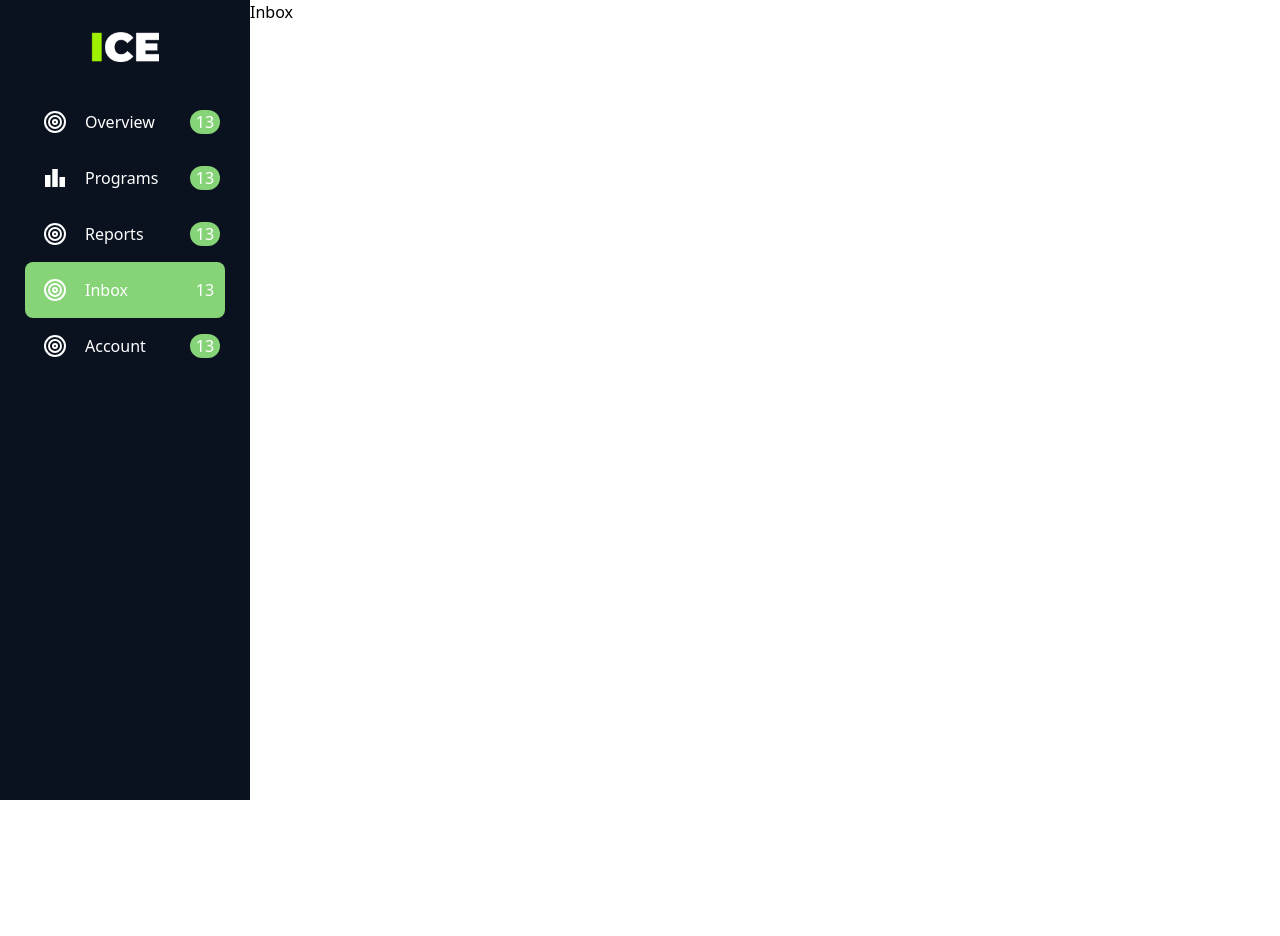
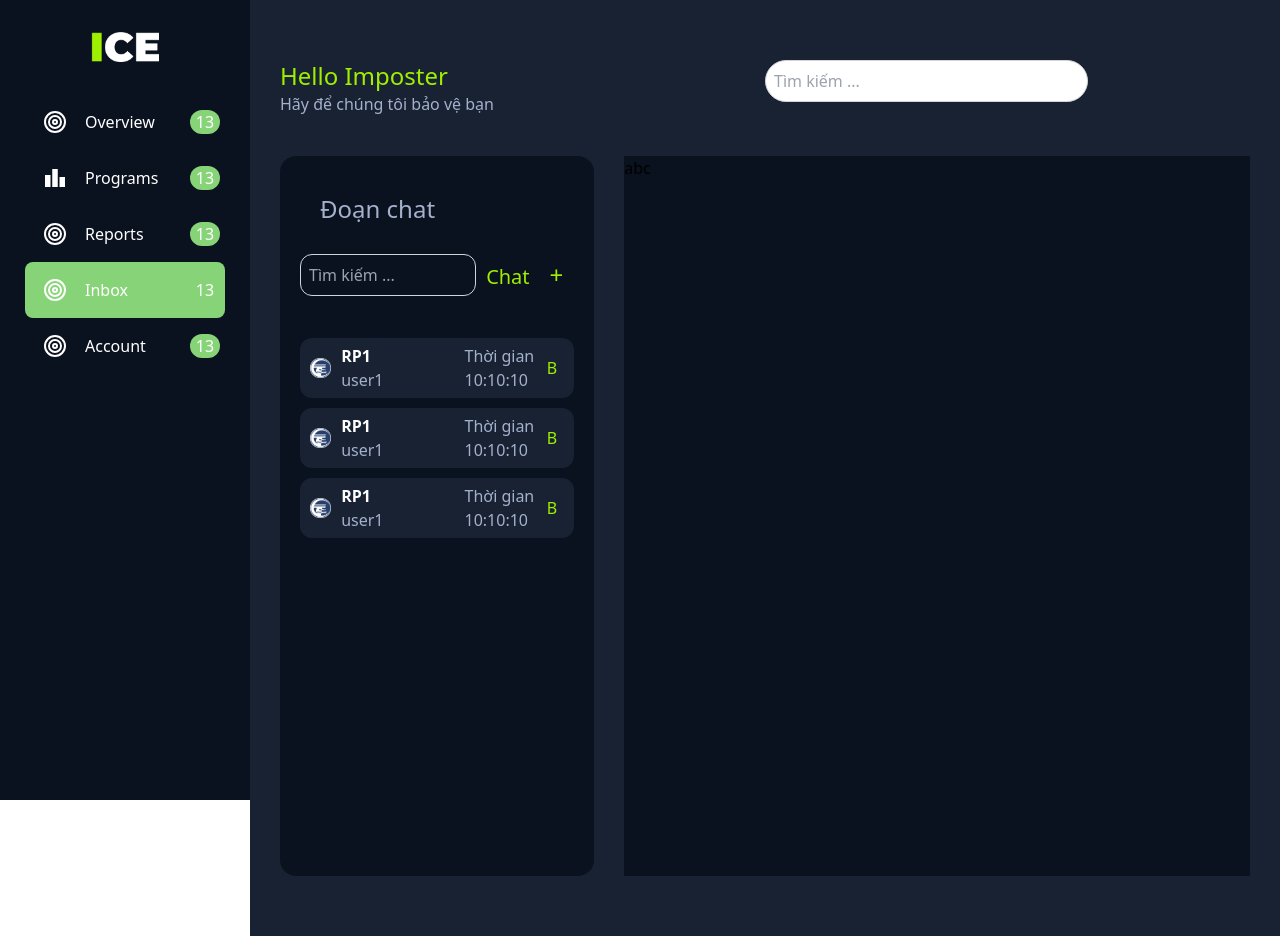
Before and after one commit to dinh-namle/ICE-INT3306-8, a React (Vite) app: page /partner/inbox in a window 1280 px wide. Before the commit the page ends 800 px from the top, so only its background shows below. Built offline with nearby package versions, Linux system fonts and the light colour scheme.

Commit message:
update partner Inbox

```diff
--- a/src/pages/Partner/PartnerInbox.tsx
+++ b/src/pages/Partner/PartnerInbox.tsx
@@ -1,15 +1,131 @@
 import { useState } from 'react';
 import { useNavigate } from 'react-router-dom';
 
-const PartnerInbox = () => {
+interface CreateChatProps {
+    avt: string;
+    reportName: string;
+    userName: string;
+    time: string;
+}
+
+const CreateChat: React.FC<CreateChatProps> = ({ avt, reportName, userName, time }) => {
+    return (
+        <div className="mt-[10px] bg-main1-2 w-full flex flex-row h-[60px] rounded-xl">
+            <div className="basis-[15%] w-full flex justify-center items-center">
+                <div id="userAvt" className="rounded-full w-[50%] h-[50%] flex justify-center items-center">
+                    <img src={avt} alt="" className="w-full"/>
+                </div>
+            </div>
+            <div id="userName" className="basis-[45%] w-full h-[60px] flex items-center">
+                <div>
+                    <div><span className="text-white"><b>{reportName}</b></span></div>
+                    <div><span className="text-main1-3">{userName}</span></div>
+                </div>
+            </div>
+            <div className="basis-[30%] w-full flex items-center">
+                <div>
+                    <div><span className="text-main1-3">Thời gian</span></div>
+                    <div><span className="text-main1-3">{time}</span></div>
+                </div>
+            </div>
+            <div className="basis-[10%] w-full flex items-center">
+                <button className="text-main2-1">B</button>
+            </div>
+        </div>
+    );
+};
+
+const PartnerInbox: React.FC = () => {
     const navigate = useNavigate();
 
-    const handleNavigate = (path: string) => {
-        navigate(path);
+    const [searchTerm1, setSearchTerm1] = useState<string>('');
+    const [searchTerm2, setSearchTerm2] = useState<string>('');
+
+    const handleSearchChange1 = (e: React.ChangeEvent<HTMLInputElement>) => {
+        setSearchTerm1(e.target.value);
     };
+
+    const handleSearchChange2 = (e: React.ChangeEvent<HTMLInputElement>) => {
+        setSearchTerm2(e.target.value);
+    };
+
+    const handleKeyPress1 = (e: React.KeyboardEvent<HTMLInputElement>) => {
+        if (e.key === 'Enter') {
+            console.log('Tìm kiếm ô 1:', searchTerm1);
+        }
+    };
+
+    const handleKeyPress2 = (e: React.KeyboardEvent<HTMLInputElement>) => {
+        if (e.key === 'Enter') {
+            console.log('Tìm kiếm ô 2:', searchTerm2);
+        }
+    };
+
+    const handleAddChat = () => {
+        console.log('Thêm chat:', searchTerm2);
+
+    };
+
     return (
-        <div>Inbox</div>
-    )
+        <div className="bg-main1-2 min-h-screen w-full flex flex-col items-center overflow-y-auto pl-[30px] pr-[30px] pt-[60px] pb-[60px]">
+            <div className="flex flex-row w-full mb-[40px]">
+                <div className="basis-3/6">
+                    <div><span className="text-main2-1 text-2xl">Hello Imposter</span></div>
+                    <div><span className="text-main1-3">Hãy để chúng tôi bảo vệ bạn</span></div>
+                </div>
+                <div className="basis-2/6">
+                    <input
+                        type="text"
+                        value={searchTerm1}
+                        onChange={handleSearchChange1}
+                        onKeyPress={handleKeyPress1}
+                        placeholder="Tìm kiếm ..."
+                        className="border border-gray-300 rounded-full p-2 w-full"
+                    />
+                </div>
+                <div className="basis-1/6"></div>
+            </div>
+
+            <div className="flex flex-row w-full h-[90vh]">
+                <div className="flex flex-col basis-1/3 bg-main1-1 h-[100%] mr-[30px] p-[20px] rounded-2xl">
+                    <div className=" flex items-center w-full basis-[10%]"><span className="text-main1-3 text-2xl pl-[20px]">Đoạn chat</span></div>
+
+                    <div className="flex flex-row w-full items-center mb-[20px] basis-[10%]">
+                        <div className="basis-2/3 mr-[10px]">
+                            <input
+                                type="text"
+                                value={searchTerm2}
+                                onChange={handleSearchChange2}
+                                onKeyPress={handleKeyPress2}
+                                placeholder="Tìm kiếm ..."
+                                className="border border-gray-300 rounded-xl p-2 w-full bg-main1-1"
+                            />
+                        </div>
+                        <div className="basis-1/3">
+                            <span className="text-main2-1 text-xl">Chat</span>
+                            <button onClick={handleAddChat} className="text-main2-1 text-2xl ml-[20px]">+</button>
+                        </div>
+                    </div>
+
+                    <div className="flex flex-col justify-start items-start w-full overflow-auto basis-[80%]"
+                    style={{
+                        maxHeight: 'auto',
+                        overflowY: 'auto',
+                        scrollbarWidth: 'thin',
+                        scrollbarColor: '#4a5568 transparent',
+                      }}
+                    >
+                        <CreateChat avt="/Logo_UET.png" reportName="RP1" userName="user1" time="10:10:10" />
+                        <CreateChat avt="/Logo_UET.png" reportName="RP1" userName="user1" time="10:10:10" />
+                        <CreateChat avt="/Logo_UET.png" reportName="RP1" userName="user1" time="10:10:10" />
+                    </div>
+                </div>
+                <div className="flex flex-col basis-2/3 bg-main1-1">
+                    abc
+                </div>
+            </div>
+        </div>
+    );
 }
 
 export default PartnerInbox;
```
